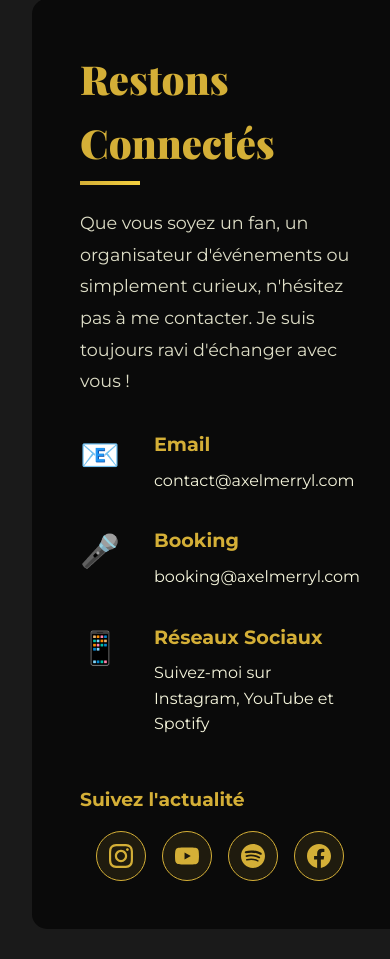
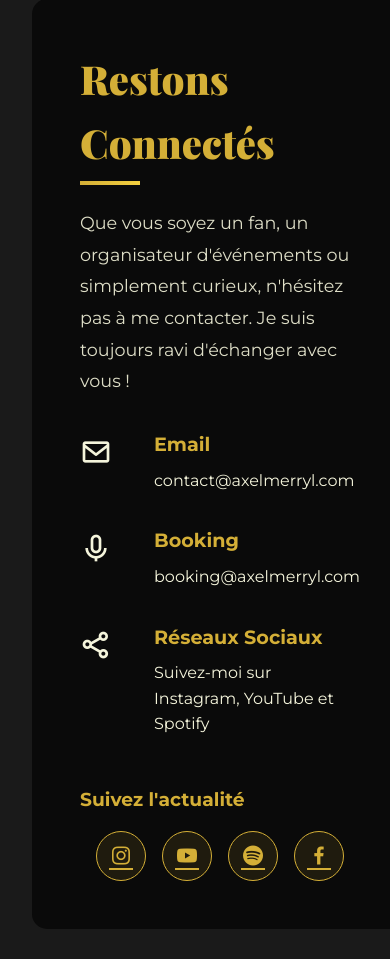
Before and after one commit to ange918/axelmerryl, a PHP site: page /contact.php in a window 390 px wide. Shown: the part 647-1606 px from the top of the page. Run offline with PHP 8.4, Linux system fonts and the light colour scheme.

Commit message:
Update social media icons and improve responsiveness across pages
Replaced SVG icons with Boxicons for social media links and adjusted CSS for better responsiveness.

Replit-Commit-Author: Agent
Replit-Commit-Session-Id: a7ca476d-3d0c-4fcf-b161-5af15d360549
Replit-Commit-Checkpoint-Type: full_checkpoint
Replit-Commit-Screenshot-Url: https://storage.googleapis.com/screenshot-production-us-central1/89912d22-d136-42ed-8c5f-60e37b90d110/a7ca476d-3d0c-4fcf-b161-5af15d360549/oKjJqBY

```diff
--- a/contact.php
+++ b/contact.php
@@ -40,7 +40,7 @@ if ($_SERVER['REQUEST_METHOD'] == 'POST') {
 
                     <div class="contact-methods">
                         <div class="contact-method">
-                            <div class="method-icon">📧</div>
+                            <div class="method-icon"><i class='bx bx-envelope'></i></div>
                             <div class="method-info">
                                 <h3>Email</h3>
                                 <a href="mailto:contact@axelmerryl.com">contact@axelmerryl.com</a>
@@ -48,7 +48,7 @@ if ($_SERVER['REQUEST_METHOD'] == 'POST') {
                         </div>
 
                         <div class="contact-method">
-                            <div class="method-icon">🎤</div>
+                            <div class="method-icon"><i class='bx bx-microphone'></i></div>
                             <div class="method-info">
                                 <h3>Booking</h3>
                                 <a href="mailto:booking@axelmerryl.com">booking@axelmerryl.com</a>
@@ -56,7 +56,7 @@ if ($_SERVER['REQUEST_METHOD'] == 'POST') {
                         </div>
 
                         <div class="contact-method">
-                            <div class="method-icon">📱</div>
+                            <div class="method-icon"><i class='bx bx-share-alt'></i></div>
                             <div class="method-info">
                                 <h3>Réseaux Sociaux</h3>
                                 <p>Suivez-moi sur Instagram, YouTube et Spotify</p>
@@ -68,25 +68,16 @@ if ($_SERVER['REQUEST_METHOD'] == 'POST') {
                         <h3>Suivez l'actualité</h3>
                         <div class="social-links">
                             <a href="#" class="social-link" aria-label="Instagram">
-                                <svg width="24" height="24" viewBox="0 0 24 24" fill="currentColor">
-                                    <path d="M12 2.163c3.204 0 3.584.012 4.85.07 3.252.148 4.771 1.691 4.919 4.919.058 1.265.069 1.645.069 4.849 0 3.205-.012 3.584-.069 4.849-.149 3.225-1.664 4.771-4.919 4.919-1.266.058-1.644.07-4.85.07-3.204 0-3.584-.012-4.849-.07-3.26-.149-4.771-1.699-4.919-4.92-.058-1.265-.07-1.644-.07-4.849 0-3.204.013-3.583.07-4.849.149-3.227 1.664-4.771 4.919-4.919 1.266-.057 1.645-.069 4.849-.069zm0-2.163c-3.259 0-3.667.014-4.947.072-4.358.2-6.78 2.618-6.98 6.98-.059 1.281-.073 1.689-.073 4.948 0 3.259.014 3.668.072 4.948.2 4.358 2.618 6.78 6.98 6.98 1.281.058 1.689.072 4.948.072 3.259 0 3.668-.014 4.948-.072 4.354-.2 6.782-2.618 6.979-6.98.059-1.28.073-1.689.073-4.948 0-3.259-.014-3.667-.072-4.947-.196-4.354-2.617-6.78-6.979-6.98-1.281-.059-1.69-.073-4.949-.073z"/>
-                                    <path d="M12 5.838c-3.403 0-6.162 2.759-6.162 6.162s2.759 6.163 6.162 6.163 6.162-2.759 6.162-6.163c0-3.403-2.759-6.162-6.162-6.162zm0 10.162c-2.209 0-4-1.79-4-4 0-2.209 1.791-4 4-4s4 1.791 4 4c0 2.21-1.791 4-4 4zm6.406-11.845c-.796 0-1.441.645-1.441 1.44s.645 1.44 1.441 1.44c.795 0 1.439-.645 1.439-1.44s-.644-1.44-1.439-1.44z"/>
-                                </svg>
+                                <i class='bx bxl-instagram'></i>
                             </a>
                             <a href="#" class="social-link" aria-label="YouTube">
-                                <svg width="24" height="24" viewBox="0 0 24 24" fill="currentColor">
-                                    <path d="M23.498 6.186a3.016 3.016 0 0 0-2.122-2.136C19.505 3.545 12 3.545 12 3.545s-7.505 0-9.377.505A3.017 3.017 0 0 0 .502 6.186C0 8.07 0 12 0 12s0 3.93.502 5.814a3.016 3.016 0 0 0 2.122 2.136c1.871.505 9.376.505 9.376.505s7.505 0 9.377-.505a3.015 3.015 0 0 0 2.122-2.136C24 15.93 24 12 24 12s0-3.93-.502-5.814zM9.545 15.568V8.432L15.818 12l-6.273 3.568z"/>
-                                </svg>
+                                <i class='bx bxl-youtube'></i>
                             </a>
                             <a href="#" class="social-link" aria-label="Spotify">
-                                <svg width="24" height="24" viewBox="0 0 24 24" fill="currentColor">
-                                    <path d="M12 0C5.4 0 0 5.4 0 12s5.4 12 12 12 12-5.4 12-12S18.66 0 12 0zm5.521 17.34c-.24.359-.66.48-1.021.24-2.82-1.74-6.36-2.101-10.561-1.141-.418.122-.779-.179-.899-.539-.12-.421.18-.78.54-.9 4.56-1.021 8.52-.6 11.64 1.32.42.18.479.659.301 1.02zm1.44-3.3c-.301.42-.841.6-1.262.3-3.239-1.98-8.159-2.58-11.939-1.38-.479.12-1.02-.12-1.14-.6-.12-.48.12-1.021.6-1.141C9.6 9.9 15 10.561 18.72 12.84c.361.181.54.78.241 1.2zm.12-3.36C15.24 8.4 8.82 8.16 5.16 9.301c-.6.179-1.2-.181-1.38-.721-.18-.601.18-1.2.72-1.381 4.26-1.26 11.28-1.02 15.721 1.621.539.3.719 1.02.419 1.56-.299.421-1.02.599-1.559.3z"/>
-                                </svg>
+                                <i class='bx bxl-spotify'></i>
                             </a>
                             <a href="#" class="social-link" aria-label="Facebook">
-                                <svg width="24" height="24" viewBox="0 0 24 24" fill="currentColor">
-                                    <path d="M24 12.073c0-6.627-5.373-12-12-12s-12 5.373-12 12c0 5.99 4.388 10.954 10.125 11.854v-8.385H7.078v-3.47h3.047V9.43c0-3.007 1.792-4.669 4.533-4.669 1.312 0 2.686.235 2.686.235v2.953H15.83c-1.491 0-1.956.925-1.956 1.874v2.25h3.328l-.532 3.47h-2.796v8.385C19.612 23.027 24 18.062 24 12.073z"/>
-                                </svg>
+                                <i class='bx bxl-facebook'></i>
                             </a>
                         </div>
                     </div>
--- a/css/style.css
+++ b/css/style.css
@@ -605,6 +605,10 @@ body {
     justify-content: center;
     color: var(--color-gold);
     transition: var(--transition-smooth);
+}
+
+.social-link i {
+    font-size: 24px;
 }
 
 .social-link:hover {
--- a/includes/footer.php
+++ b/includes/footer.php
@@ -18,25 +18,16 @@
                     <h3>Suivez-moi</h3>
                     <div class="social-links">
                         <a href="#" class="social-link" aria-label="Instagram">
-                            <svg width="24" height="24" viewBox="0 0 24 24" fill="currentColor">
-                                <path d="M12 2.163c3.204 0 3.584.012 4.85.07 3.252.148 4.771 1.691 4.919 4.919.058 1.265.069 1.645.069 4.849 0 3.205-.012 3.584-.069 4.849-.149 3.225-1.664 4.771-4.919 4.919-1.266.058-1.644.07-4.85.07-3.204 0-3.584-.012-4.849-.07-3.26-.149-4.771-1.699-4.919-4.92-.058-1.265-.07-1.644-.07-4.849 0-3.204.013-3.583.07-4.849.149-3.227 1.664-4.771 4.919-4.919 1.266-.057 1.645-.069 4.849-.069zm0-2.163c-3.259 0-3.667.014-4.947.072-4.358.2-6.78 2.618-6.98 6.98-.059 1.281-.073 1.689-.073 4.948 0 3.259.014 3.668.072 4.948.2 4.358 2.618 6.78 6.98 6.98 1.281.058 1.689.072 4.948.072 3.259 0 3.668-.014 4.948-.072 4.354-.2 6.782-2.618 6.979-6.98.059-1.28.073-1.689.073-4.948 0-3.259-.014-3.667-.072-4.947-.196-4.354-2.617-6.78-6.979-6.98-1.281-.059-1.69-.073-4.949-.073z"/>
-                                <path d="M12 5.838c-3.403 0-6.162 2.759-6.162 6.162s2.759 6.163 6.162 6.163 6.162-2.759 6.162-6.163c0-3.403-2.759-6.162-6.162-6.162zm0 10.162c-2.209 0-4-1.79-4-4 0-2.209 1.791-4 4-4s4 1.791 4 4c0 2.21-1.791 4-4 4zm6.406-11.845c-.796 0-1.441.645-1.441 1.44s.645 1.44 1.441 1.44c.795 0 1.439-.645 1.439-1.44s-.644-1.44-1.439-1.44z"/>
-                            </svg>
+                            <i class='bx bxl-instagram'></i>
                         </a>
                         <a href="#" class="social-link" aria-label="YouTube">
-                            <svg width="24" height="24" viewBox="0 0 24 24" fill="currentColor">
-                                <path d="M23.498 6.186a3.016 3.016 0 0 0-2.122-2.136C19.505 3.545 12 3.545 12 3.545s-7.505 0-9.377.505A3.017 3.017 0 0 0 .502 6.186C0 8.07 0 12 0 12s0 3.93.502 5.814a3.016 3.016 0 0 0 2.122 2.136c1.871.505 9.376.505 9.376.505s7.505 0 9.377-.505a3.015 3.015 0 0 0 2.122-2.136C24 15.93 24 12 24 12s0-3.93-.502-5.814zM9.545 15.568V8.432L15.818 12l-6.273 3.568z"/>
-                            </svg>
+                            <i class='bx bxl-youtube'></i>
                         </a>
                         <a href="#" class="social-link" aria-label="Spotify">
-                            <svg width="24" height="24" viewBox="0 0 24 24" fill="currentColor">
-                                <path d="M12 0C5.4 0 0 5.4 0 12s5.4 12 12 12 12-5.4 12-12S18.66 0 12 0zm5.521 17.34c-.24.359-.66.48-1.021.24-2.82-1.74-6.36-2.101-10.561-1.141-.418.122-.779-.179-.899-.539-.12-.421.18-.78.54-.9 4.56-1.021 8.52-.6 11.64 1.32.42.18.479.659.301 1.02zm1.44-3.3c-.301.42-.841.6-1.262.3-3.239-1.98-8.159-2.58-11.939-1.38-.479.12-1.02-.12-1.14-.6-.12-.48.12-1.021.6-1.141C9.6 9.9 15 10.561 18.72 12.84c.361.181.54.78.241 1.2zm.12-3.36C15.24 8.4 8.82 8.16 5.16 9.301c-.6.179-1.2-.181-1.38-.721-.18-.601.18-1.2.72-1.381 4.26-1.26 11.28-1.02 15.721 1.621.539.3.719 1.02.419 1.56-.299.421-1.02.599-1.559.3z"/>
-                            </svg>
+                            <i class='bx bxl-spotify'></i>
                         </a>
                         <a href="#" class="social-link" aria-label="Facebook">
-                            <svg width="24" height="24" viewBox="0 0 24 24" fill="currentColor">
-                                <path d="M24 12.073c0-6.627-5.373-12-12-12s-12 5.373-12 12c0 5.99 4.388 10.954 10.125 11.854v-8.385H7.078v-3.47h3.047V9.43c0-3.007 1.792-4.669 4.533-4.669 1.312 0 2.686.235 2.686.235v2.953H15.83c-1.491 0-1.956.925-1.956 1.874v2.25h3.328l-.532 3.47h-2.796v8.385C19.612 23.027 24 18.062 24 12.073z"/>
-                            </svg>
+                            <i class='bx bxl-facebook'></i>
                         </a>
                     </div>
                 </div>
```
